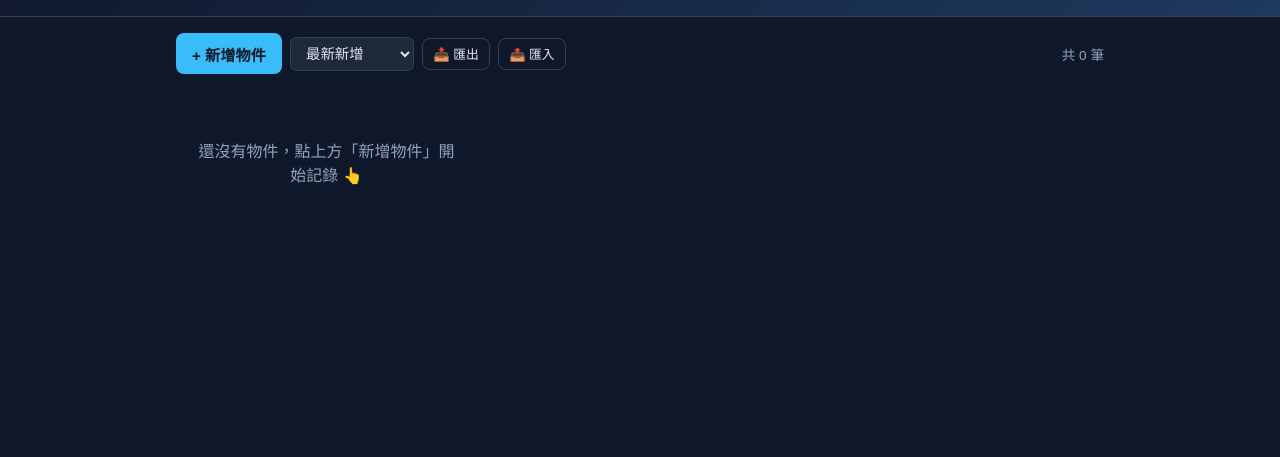
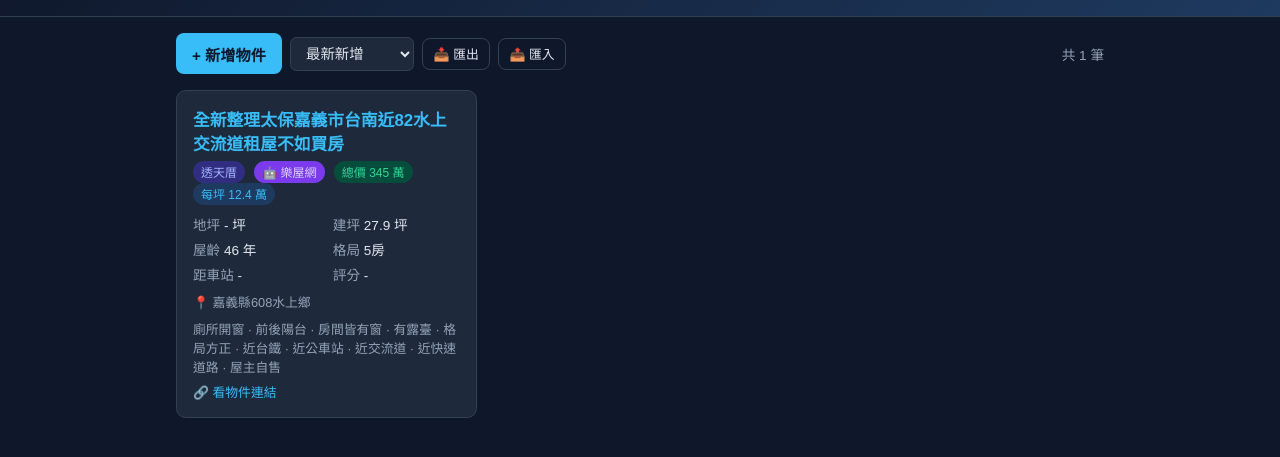
Before and after one commit to lin0603/taibao-houses, a plain HTML site: page index.html in a window 1280 px wide. Shown: the part 79-536 px from the top of the page. Drawn offline with Linux system fonts and the light colour scheme.

Commit message:
Add scraped Rakuya data + dynamic load from listings.json

```diff
--- a/index.html
+++ b/index.html
@@ -207,11 +207,25 @@
 <script>
 const LS_KEY = 'taibao-houses';
 let items = [];
+let scrapedItems = []; // 來自樂屋網爬蟲的資料
 
 try { items = JSON.parse(localStorage.getItem(LS_KEY)) || []; } catch(e) {}
 
 function saveLS() {
   localStorage.setItem(LS_KEY, JSON.stringify(items));
+}
+
+// 載入樂屋網爬取資料
+async function loadScrapedData() {
+  try {
+    const resp = await fetch('listings.json?v=' + Date.now());
+    if (!resp.ok) return;
+    scrapedItems = await resp.json();
+    console.log('已載入樂屋網資料:', scrapedItems.length, '筆');
+    render();
+  } catch(e) {
+    console.log('樂屋網資料載入失敗:', e);
+  }
 }
 
 function uuid() {
@@ -306,6 +320,9 @@ function fmtNum(n) {
 }
 
 function unitPrice(it) {
+  if (it._isScraped) {
+    return it.price_per_ping || '-';
+  }
   const area = it.land || it.build || 0;
   if (it.price && area) return (it.price / area).toFixed(1);
   return '-';
@@ -313,13 +330,21 @@ function unitPrice(it) {
 
 function render() {
   const sort = document.getElementById('sort').value;
-  const list = [...items];
-  if (sort === 'price-asc') list.sort((a,b) => a.price - b.price);
-  else if (sort === 'price-desc') list.sort((a,b) => b.price - a.price);
+
+  // 合併手動新增的 items 和爬取的 scrapedItems
+  const allItems = [...items, ...scrapedItems.map(s => ({
+    ...s,
+    _isScraped: true,
+    id: 'scraped-' + (s.url ? s.url.split('ehid=')[1] || Math.random().toString(36) : Math.random().toString(36))
+  }))];
+
+  const list = [...allItems];
+  if (sort === 'price-asc') list.sort((a,b) => (a.price || a.price_total || 0) - (b.price || b.price_total || 0));
+  else if (sort === 'price-desc') list.sort((a,b) => (b.price || b.price_total || 0) - (a.price || a.price_total || 0));
   else if (sort === 'unit-asc') list.sort((a,b) => parseFloat(unitPrice(a)) - parseFloat(unitPrice(b)) || 0);
   else if (sort === 'unit-desc') list.sort((a,b) => parseFloat(unitPrice(b)) - parseFloat(unitPrice(a)) || 0);
-  else if (sort === 'rating') list.sort((a,b) => b.rating - a.rating);
-  else list.sort((a,b) => b.added - a.added);
+  else if (sort === 'rating') list.sort((a,b) => (b.rating || 0) - (a.rating || 0));
+  else list.sort((a,b) => (b.added || Date.now()) - (a.added || Date.parse(b[' scraped_at']) || 0));
 
   const grid = document.getElementById('grid');
   document.getElementById('count').textContent = `共 ${list.length} 筆`;
@@ -330,29 +355,44 @@ function render() {
   }
 
   grid.innerHTML = list.map(it => {
-    const up = unitPrice(it);
+    const isScraped = it._isScraped;
+    const price = isScraped ? it.price_total : it.price;
+    const area = isScraped ? it.build_ping : (it.land || it.build || 0);
+    const up = isScraped ? it.price_per_ping : unitPrice(it);
+    const typeLabel = isScraped ? (it.subtype || it.type) : (it.type === 'land' ? '土地' : '房屋');
+    const typeClass = isScraped ? 'house' : it.type;
+    const layoutStr = isScraped ? it.layout : (it.layout || '-');
+    const ageStr = isScraped ? (it.age ? it.age + ' 年' : '-') : (it.age ? it.age + ' 年' : '-');
+    const distStr = isScraped ? '-' : (it.dist ? it.dist + ' 分' : '-');
+    const ratingStr = isScraped ? '-' : stars(it.rating);
+    const notesStr = isScraped ? (it.tags ? it.tags.join(' · ') : '') : (it.notes || '');
+    const linkStr = isScraped ? it.url : (it.link || '');
+    const locationStr = isScraped ? `${it.city || ''}${it.district || ''}` : '';
+
     return `
-    <div class="card" onclick="openModal('${it.id}')">
+    <div class="card" ${!isScraped ? `onclick="openModal('${it.id}')"` : `onclick="window.open('${linkStr}', '_blank')" style="cursor:pointer;"`}>
       <div class="card-header">
         <div>
-          <div class="card-title">${it.name}</div>
+          <div class="card-title">${it.name || it.title || ''}</div>
           <div style="margin-top:.35rem;">
-            <span class="tag tag-type-${it.type}">${it.type==='land'?'土地':'房屋'}</span>
-            <span class="tag tag-price">總價 ${fmtNum(it.price)} 萬</span>
+            <span class="tag tag-type-${typeClass}">${typeLabel}</span>
+            ${isScraped ? '<span class="tag" style="background:#7c3aed;color:#ddd6fe;">🤖 樂屋網</span>' : ''}
+            <span class="tag tag-price">總價 ${fmtNum(price)} 萬</span>
             <span class="tag tag-unit">每坪 ${up} 萬</span>
           </div>
         </div>
       </div>
       <div class="info-grid">
-        <div>地坪 <span>${fmtNum(it.land)} 坪</span></div>
-        <div>建坪 <span>${fmtNum(it.build)} 坪</span></div>
-        <div>屋齡 <span>${it.age ? it.age + ' 年' : '-'}</span></div>
-        <div>格局 <span>${it.layout || '-'}</span></div>
-        <div>距車站 <span>${it.dist ? it.dist + ' 分' : '-'}</span></div>
-        <div>評分 <span class="rating">${stars(it.rating)}</span></div>
+        <div>地坪 <span>${isScraped ? '-' : fmtNum(it.land)} 坪</span></div>
+        <div>建坪 <span>${fmtNum(area)} 坪</span></div>
+        <div>屋齡 <span>${ageStr}</span></div>
+        <div>格局 <span>${layoutStr}</span></div>
+        <div>距車站 <span>${distStr}</span></div>
+        <div>評分 <span class="rating">${ratingStr}</span></div>
       </div>
-      ${it.notes ? `<div class="notes">${it.notes.replace(/</g,'&lt;')}</div>` : ''}
-      ${it.link ? `<div class="link"><a href="${it.link.replace(/"/g,'&quot;')}" target="_blank" onclick="event.stopPropagation()">🔗 看物件連結</a></div>` : ''}
+      ${locationStr ? `<div style="font-size:.8rem;color:var(--muted);margin-top:.3rem;">📍 ${locationStr}</div>` : ''}
+      ${notesStr ? `<div class="notes">${notesStr.replace(/</g,'&lt;')}</div>` : ''}
+      ${linkStr ? `<div class="link"><a href="${linkStr.replace(/"/g,'&quot;')}" target="_blank" onclick="event.stopPropagation()">🔗 看物件連結</a></div>` : ''}
     </div>`;
   }).join('');
 }
@@ -386,6 +426,7 @@ function importJSON(input) {
   input.value = '';
 }
 
+loadScrapedData();
 render();
 </script>
 </body>
--- /dev/null
+++ b/listings.json
@@ -0,0 +1,32 @@
+[
+  {
+    "name": "全新整理太保嘉義市台南近82水上交流道租屋不如買房",
+    "type": "房屋",
+    "subtype": "透天厝",
+    "price_total": 345.0,
+    "price_per_ping": 12.4,
+    "land_ping": null,
+    "build_ping": 27.9,
+    "age": 46,
+    "layout": "5房",
+    "floor": 2,
+    "station_time": null,
+    "score": null,
+    "url": "https://www.rakuya.com.tw/sell_item/info?ehid=0efb94342507984",
+    "tags": [
+      "廁所開窗",
+      "前後陽台",
+      "房間皆有窗",
+      "有露臺",
+      "格局方正",
+      "近台鐵",
+      "近公車站",
+      "近交流道",
+      "近快速道路",
+      "屋主自售"
+    ],
+    "district": "608水上鄉",
+    "city": "嘉義縣",
+    " scraped_at": "2026-06-08T07:25:02.197002"
+  }
+]
```
